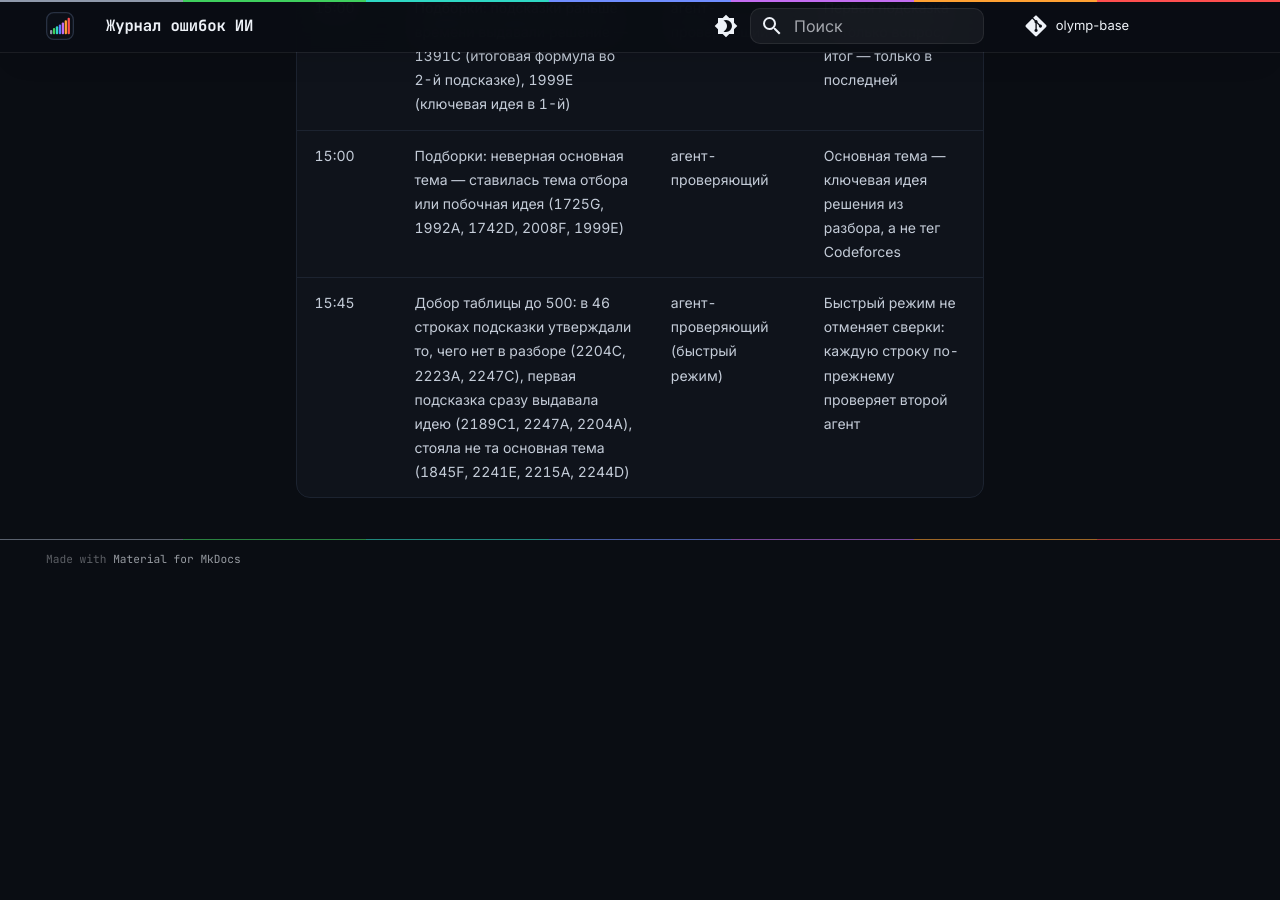
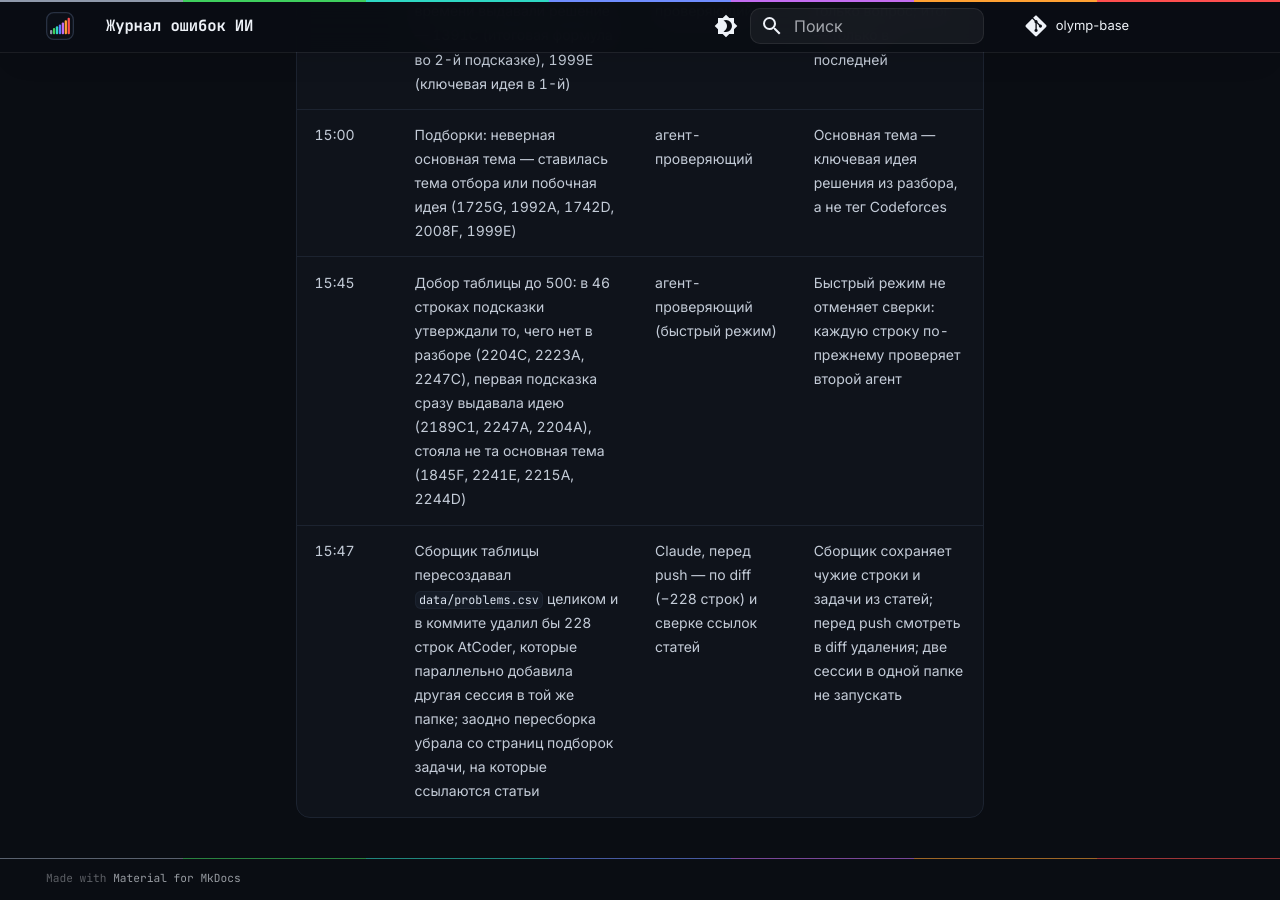
Before and after one commit to kuraguga4-hue/olymp-base, an MkDocs documentation site: the page built from docs/INCIDENTS.md, in a window 1280 px wide and 900 px high, scrolled down 804 px. Built offline with MkDocs 1.6.1 and Material for MkDocs 9.7.7, drawn with Linux system fonts in a browser that asks for light colours; comment, search, counter and statistics services are not loaded; before the commit the page ends 1385 px from its top, so only the background shows below that.

Commit message:
INCIDENTS: сборщик таблицы чуть не удалил строки AtCoder параллельной сессии
Agent: claude-opus-5-5

```diff
--- a/docs/INCIDENTS.md
+++ b/docs/INCIDENTS.md
@@ -9,3 +9,4 @@
 | 15:00 | Подборки: подсказки раньше времени выдавали решение — 1391C (итоговая формула во 2-й подсказке), 1999E (ключевая идея в 1-й) | агент-проверяющий | Первая подсказка — только вопрос; итог — только в последней |
 | 15:00 | Подборки: неверная основная тема — ставилась тема отбора или побочная идея (1725G, 1992A, 1742D, 2008F, 1999E) | агент-проверяющий | Основная тема — ключевая идея решения из разбора, а не тег Codeforces |
 | 15:45 | Добор таблицы до 500: в 46 строках подсказки утверждали то, чего нет в разборе (2204C, 2223A, 2247C), первая подсказка сразу выдавала идею (2189C1, 2247A, 2204A), стояла не та основная тема (1845F, 2241E, 2215A, 2244D) | агент-проверяющий (быстрый режим) | Быстрый режим не отменяет сверки: каждую строку по-прежнему проверяет второй агент |
+| 15:47 | Сборщик таблицы пересоздавал `data/problems.csv` целиком и в коммите удалил бы 228 строк AtCoder, которые параллельно добавила другая сессия в той же папке; заодно пересборка убрала со страниц подборок задачи, на которые ссылаются статьи | Claude, перед push — по diff (−228 строк) и сверке ссылок статей | Сборщик сохраняет чужие строки и задачи из статей; перед push смотреть в diff удаления; две сессии в одной папке не запускать |
```
